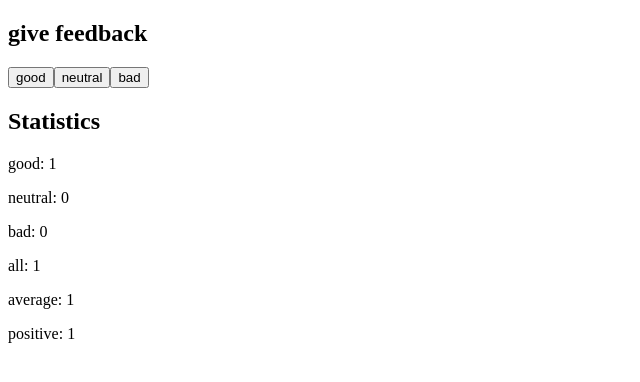
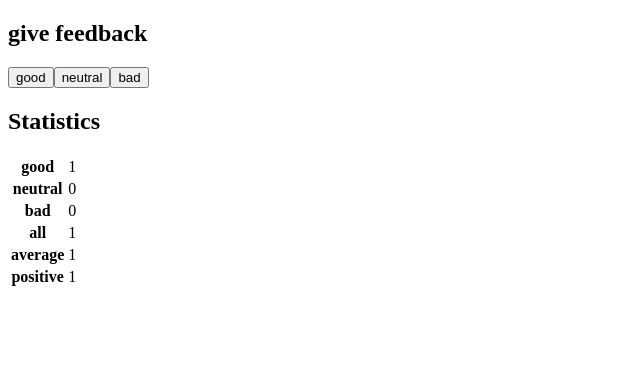
Before and after one commit to soniafaye1/fullstackopen-pt1, a React (Vite) app: page / in a window 1280 px wide. Both pictures are taken after a click on the button "good". Shown: the top 382 px of the page, without its empty margins (0-640 px from the left). Built offline with nearby package versions, Linux system fonts and the light colour scheme.

Commit message:
unicafe done

```diff
--- a/src/Unicafe.jsx
+++ b/src/Unicafe.jsx
@@ -6,10 +6,39 @@ const Button = ({onClick, text}) =>{
     )
 }
 
-const Statistics = ({text, value}) => {
-    return (
-        <p>{text}: {value}</p>
+const StatisticsLine = ({text, value}) => {
+     return (
+        <tbody>
+            <tr>
+                <th>{text}</th>
+                <td>{value}</td>
+            </tr>
+
+        </tbody>
     )
+}
+
+const Statistics = ({good, bad, neutral, all, average, positive}) => {
+    if(good === 0 && bad === 0 && neutral === 0){
+        return(
+            <p>no feedback given</p>
+        )
+    }else{
+       return(
+    <div>
+        <h2> Statistics </h2>
+        <table>
+         <StatisticsLine text={"good"} value={good}/>
+         <StatisticsLine text={"neutral"} value={neutral} />
+         <StatisticsLine text={"bad"} value={bad} />
+         <StatisticsLine text={"all"} value={all} />
+         <StatisticsLine text={"average"} value={average} />
+         <StatisticsLine text={"positive"} value={positive} />
+        </table>
+    </div>
+   )
+    }
+
 }
 
 const Unicafe = () => {
@@ -54,7 +83,6 @@ const Unicafe = () => {
         setAll(newAll)
 
         let sum = good - bad
-        console.log(sum)
         setAverage(sum/newAll)
 
         let pos = good/newAll
@@ -68,13 +96,7 @@ const Unicafe = () => {
          <Button onClick={handleNeutralClick} text={"neutral"} />
          <Button onClick={handleBadClick} text={"bad"}/>
 
-         <h2> Statistics </h2>
-         <Statistics text={"good"} value={good}/>
-         <Statistics text={"neutral"} value={neutral} />
-         <Statistics text={"bad"} value={bad} />
-         <Statistics text={"all"} value={all} />
-         <Statistics text={"average"} value={average} />
-         <Statistics text={"positive"} value={positive} />
+        <Statistics good={good} bad={bad} neutral={neutral} all={all} average={average} positive={positive} />
         </>
     )
 }
```
